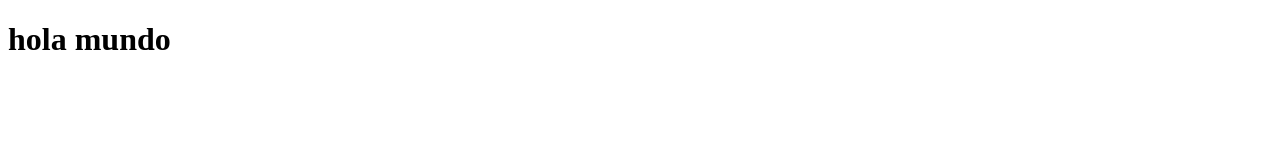
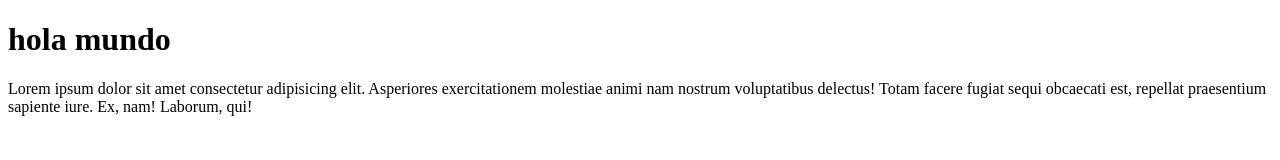
Before and after one commit to DayanaAlv/miPimerRepository, a plain HTML site: page index.html in a window 1280 px wide. Drawn offline with Linux system fonts and the light colour scheme.

Commit message:
agregue un parrafo y modifique el titulo

```diff
--- a/index.html
+++ b/index.html
@@ -3,9 +3,10 @@
 <head>
     <meta charset="UTF-8">
     <meta name="viewport" content="width=device-width, initial-scale=1.0">
-    <title>Document</title>
+    <title>holamundo</title>
 </head>
 <body>
     <h1>hola mundo</h1>
+    <p>Lorem ipsum dolor sit amet consectetur adipisicing elit. Asperiores exercitationem molestiae animi nam nostrum voluptatibus delectus! Totam facere fugiat sequi obcaecati est, repellat praesentium sapiente iure. Ex, nam! Laborum, qui!</p>
 </body>
 </html>
```
